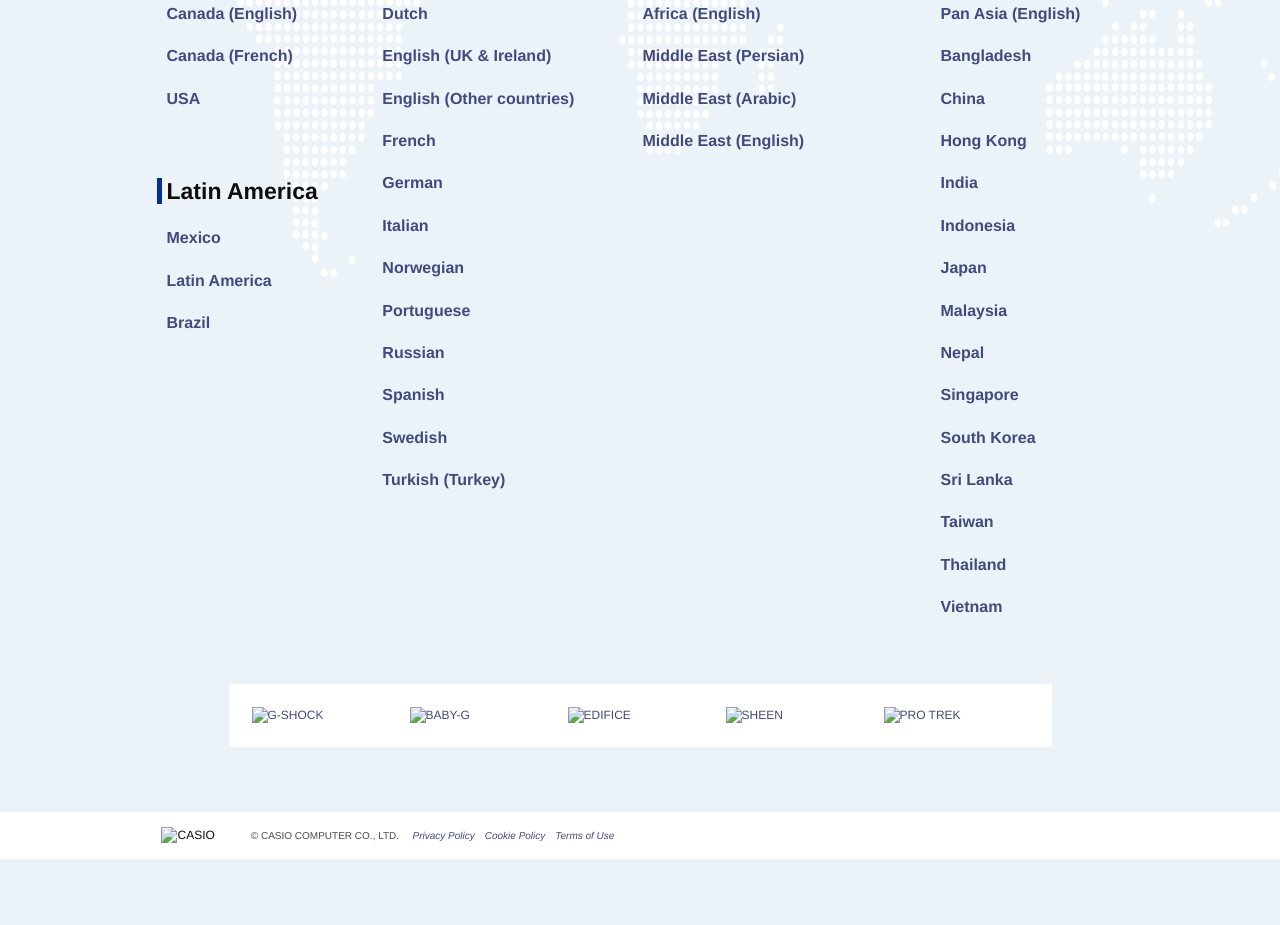
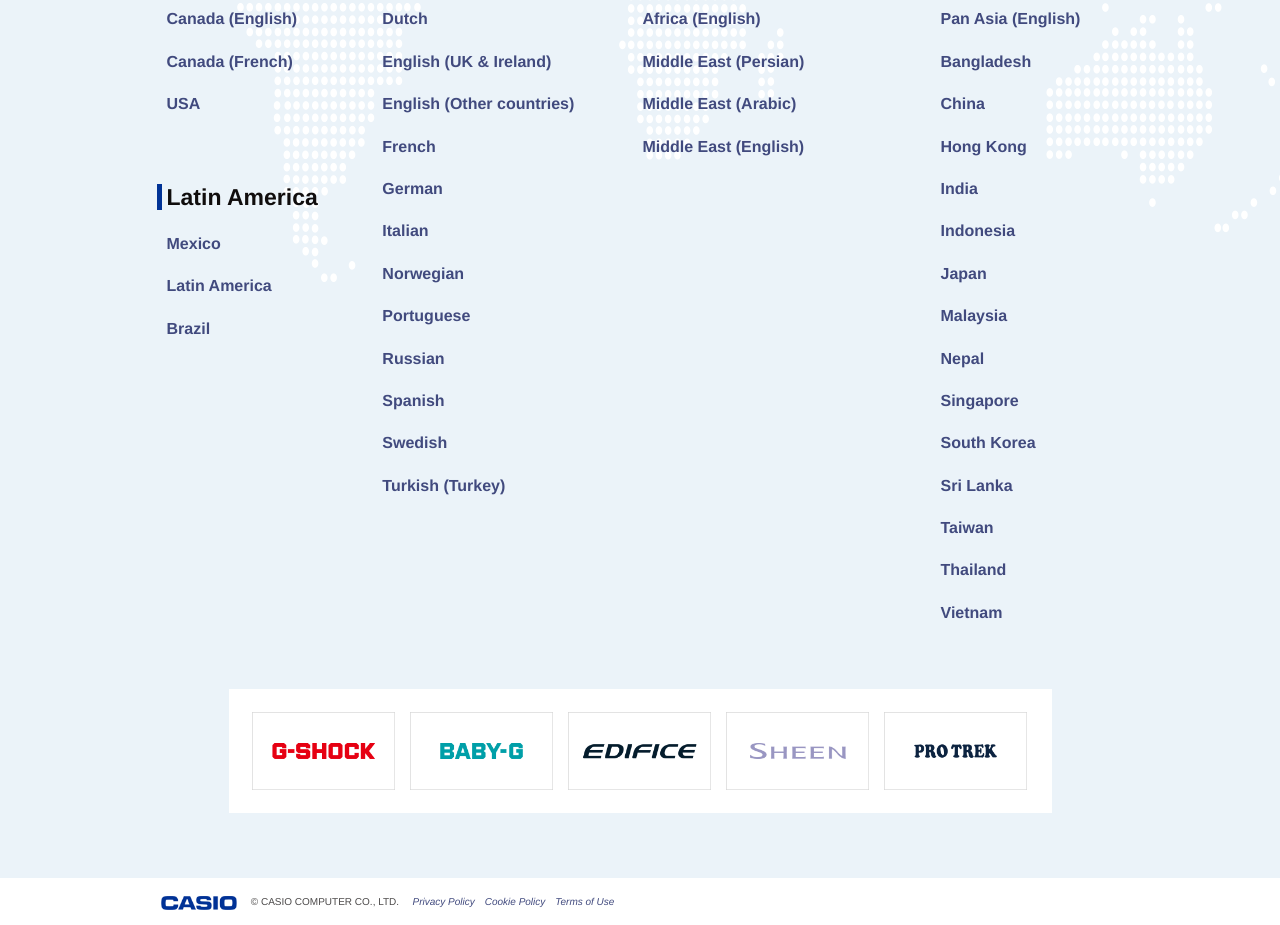
Before and after one commit to Kunjootan/staticsites, a plain HTML site: page index.html in a window 1280 px wide. Shown: the part 574-1499 px from the top of the page. Before the commit the page ends 1433 px from the top, so only its background shows below. Drawn offline with Linux system fonts and the light colour scheme; files whose address does not match are found by name.

Commit message:
Update index.html

```diff
--- a/index.html
+++ b/index.html
@@ -14,7 +14,7 @@
 
     <title>www.casio-watches.com</title>
     <link rel="icon" sizes="16x16 32x32 64x64" href="images/casio-64.png">
-    <link rel="shortcut icon" href="images/favicon.ico"><!--favicon add cheyan -->
+    <link rel="shortcut icon" href="favicon.ico"><!--favicon add cheyan -->
     <link rel="stylesheet" type="text/css" href="style.css" media="only screen and (min-width:980px),print">
 
 
@@ -23,7 +23,7 @@
 <body id="index">
 <header id="top" class="header">
   <div class="contents">
-    <div class="header--logo"><a href="#"><img src="images/casio-logo.gif" alt="CASIO"></a></div>
+    <div class="header--logo"><a href="#"><img src="casio-logo.gif" alt="CASIO"></a></div>
   </div>
 </header>
 <article class="content">
@@ -99,16 +99,16 @@
 </article>
 <aside class="link--area">
   <ul>
-    <li><a href="#"><img src="images/logo-gshock.gif" alt="G-SHOCK"></a></li>
-    <li><a href="#"><img src="images/logo-babyg.gif" alt="BABY-G"></a></li>
-    <li><a href="#"><img src="images/logo-edifice.gif" alt="EDIFICE"></a></li>
-    <li><a href="#"><img src="images/logo-sheen.gif" alt="SHEEN"></a></li>
-    <li><a href="#"><img src="images/logo-protrek.gif" alt="PRO TREK"></a></li>
+    <li><a href="#"><img src="logo-gshock.gif" alt="G-SHOCK"></a></li>
+    <li><a href="#"><img src="logo-babyg.gif" alt="BABY-G"></a></li>
+    <li><a href="#"><img src="logo-edifice.gif" alt="EDIFICE"></a></li>
+    <li><a href="#"><img src="logo-sheen.gif" alt="SHEEN"></a></li>
+    <li><a href="#"><img src="logo-protrek.gif" alt="PRO TREK"></a></li>
   </ul>
 </aside>
 <footer class="footer">
   <div class="contents">
-    <div class="footer--logo"><img src="images/casio-logo.gif" alt="CASIO"></div>
+    <div class="footer--logo"><img src="casio-logo.gif" alt="CASIO"></div>
     <small class="copyright">© CASIO COMPUTER CO., LTD.</small>
     <ul class="corp-link">
       <li><a href="#" target="_blank"><em>Privacy Policy</em></a></li>
```
